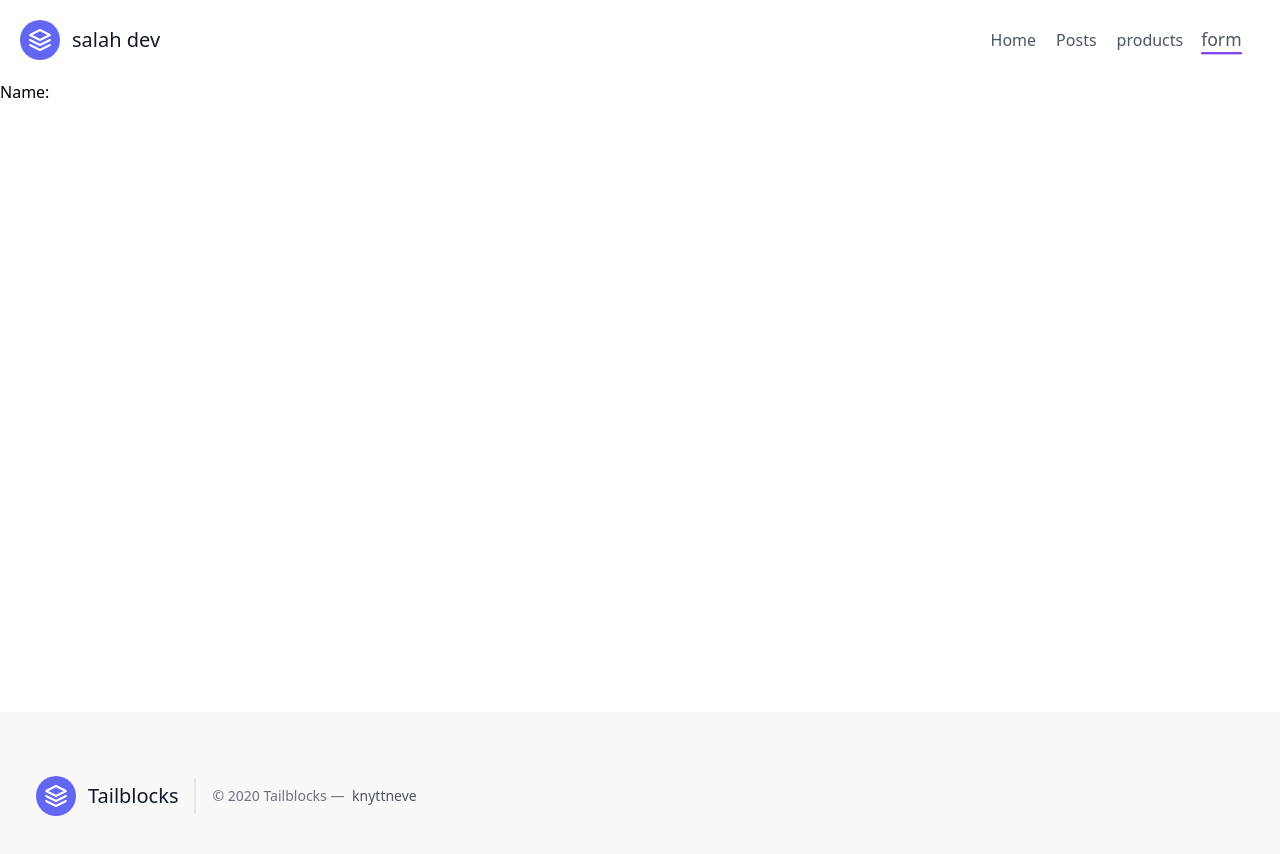
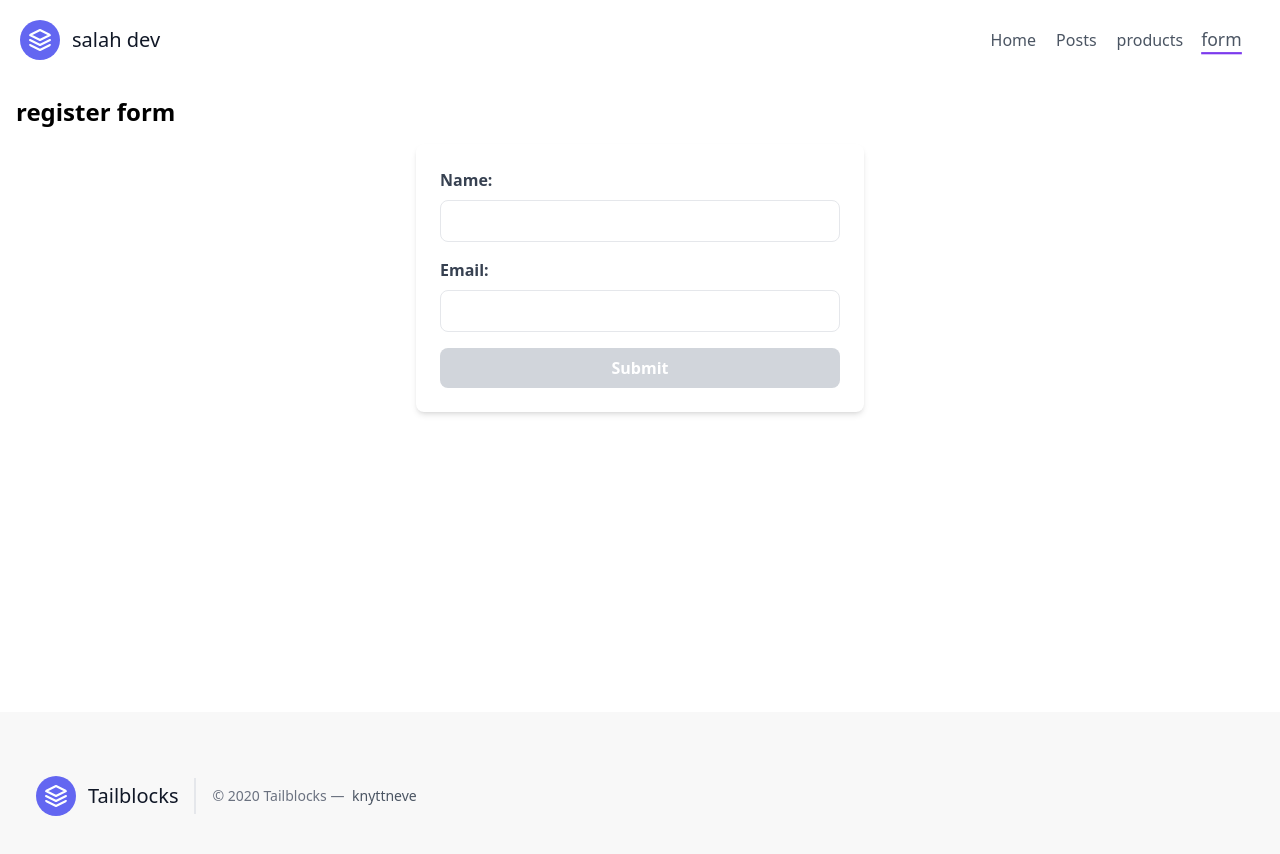
Before and after one commit to salahddik/salah-project-education, an Angular app: page /form in a window 1280 px wide. Shown: the top 854 px of the page. Built offline with nearby package versions, Linux system fonts and the light colour scheme.

Commit message:
new version

```diff
--- a/src/app/modules/form/container/form.component.html
+++ b/src/app/modules/form/container/form.component.html
@@ -1,2 +1,51 @@
-<label for="name">Name: </label>
-<input id="name" type="text" [formControl]="name">
+
+<div class="container mx-auto p-4">
+  <h1 class="text-2xl font-bold mb-4">register form</h1>
+
+<form
+  [formGroup]="myForm"
+  (ngSubmit)="onSubmit()"
+  class="max-w-md mx-auto bg-white p-6 shadow-md rounded-lg"
+>
+  <!-- Name Field -->
+  <div class="mb-4">
+    <label
+      for="name"
+      class="block text-gray-700 font-semibold mb-2"
+    >
+      Name:
+    </label>
+    <input
+      type="text"
+      id="name"
+      formControlName="name"
+      class="w-full px-4 py-2 border rounded-lg focus:outline-none focus:ring-2 focus:ring-blue-500 focus:border-transparent"
+    />
+  </div>
+
+  <!-- Email Field -->
+  <div class="mb-4">
+    <label
+      for="email"
+      class="block text-gray-700 font-semibold mb-2"
+    >
+      Email:
+    </label>
+    <input
+      type="email"
+      id="email"
+      formControlName="email"
+      class="w-full px-4 py-2 border rounded-lg focus:outline-none focus:ring-2 focus:ring-blue-500 focus:border-transparent"
+    />
+  </div>
+
+  <!-- Submit Button -->
+  <button
+    type="submit"
+    [disabled]="myForm.invalid"
+    class="w-full bg-blue-500 text-white py-2 px-4 rounded-lg font-semibold hover:bg-blue-600 focus:outline-none focus:ring-2 focus:ring-blue-400 focus:ring-offset-2 disabled:bg-gray-300 disabled:cursor-not-allowed"
+  >
+    Submit
+  </button>
+</form>
+</div>
--- a/src/app/modules/form/container/form.component.ts
+++ b/src/app/modules/form/container/form.component.ts
@@ -1,5 +1,5 @@
 import { Component } from '@angular/core';
-import { FormControl } from '@angular/forms';
+import { FormBuilder, FormGroup, Validators } from '@angular/forms';
 
 @Component({
   selector: 'app-form',
@@ -7,5 +7,18 @@ import { FormControl } from '@angular/forms';
   styleUrl: './form.component.scss',
 })
 export class FormComponent {
-  name = new FormControl('');
+  myForm: FormGroup;
+
+  constructor(private fb: FormBuilder) {
+    this.myForm = this.fb.group({
+      name: ['', Validators.required],
+      email: ['', [Validators.required, Validators.email]],
+    });
+  }
+
+  onSubmit() {
+    if (this.myForm.valid) {
+      console.log('Form submitted:', this.myForm.value);
+    }
+  }
 }
--- a/src/app/modules/form/form.module.ts
+++ b/src/app/modules/form/form.module.ts
@@ -2,9 +2,10 @@ import { NgModule } from '@angular/core';
 import { CommonModule } from '@angular/common';
 import { FormRoutingModule } from './from.routing';
 import { ReactiveFormsModule } from '@angular/forms';
+import { FormComponent } from './container/form.component';
 
 @NgModule({
-  declarations: [],
+  declarations: [FormComponent],
   imports: [CommonModule, FormRoutingModule, ReactiveFormsModule],
 })
 export class FormModule {}
```
